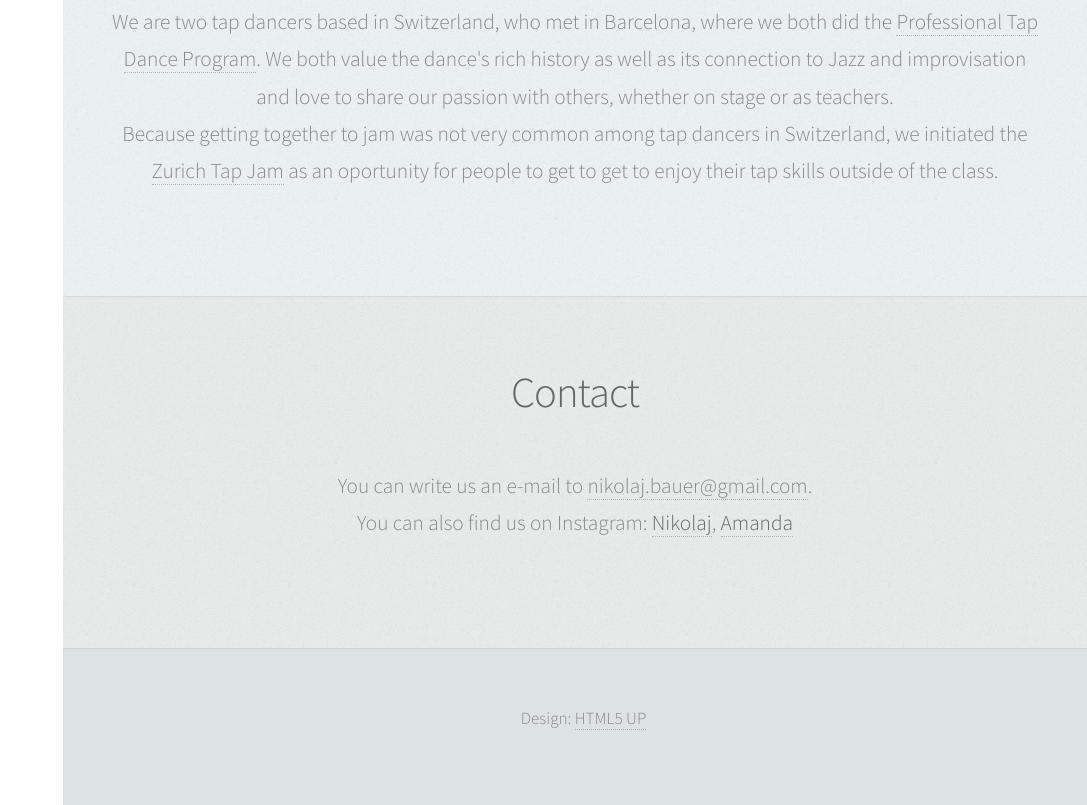
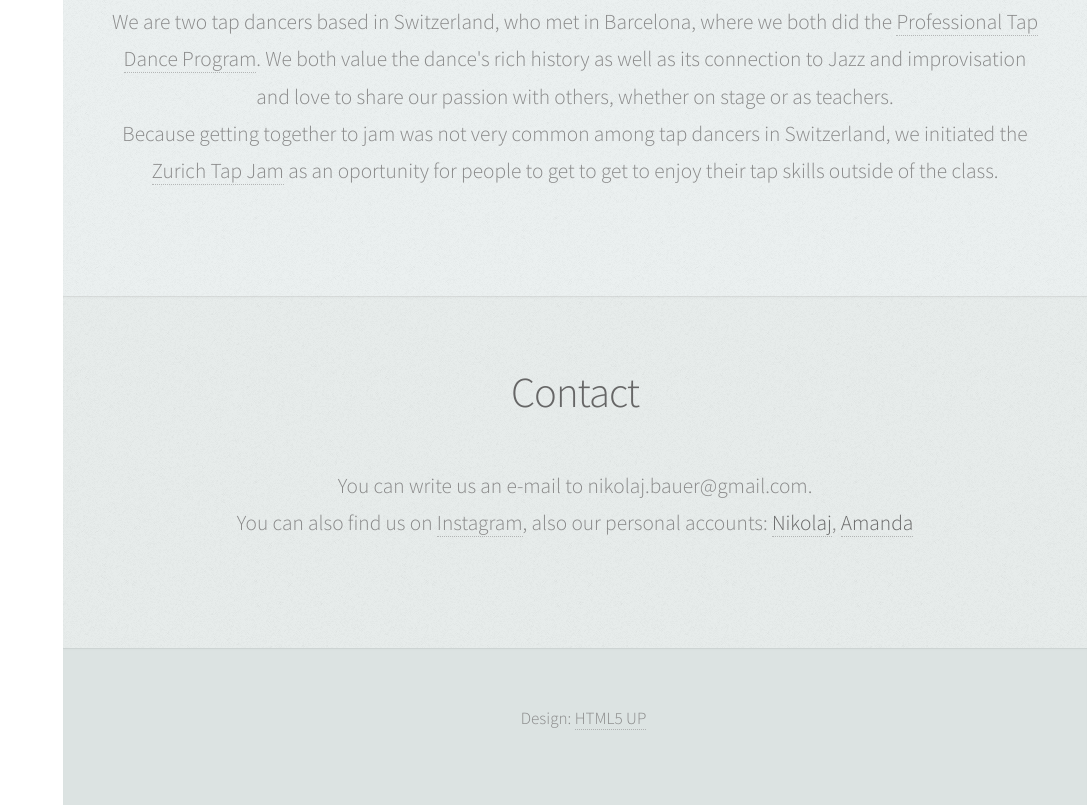
Before and after one commit to Boffl/tap_grooves_page, a plain HTML site: page index.html in a window 1280 px wide. Shown: the part 1790-2595 px from the top of the page, without its empty margins (193-1280 px from the left). Drawn offline with Linux system fonts and the light colour scheme.

Commit message:
remove email-link, add IG page

```diff
--- a/index.html
+++ b/index.html
@@ -150,8 +150,7 @@
 								<h2>Contact</h2>
 							</header>
 
-							<p>You can write us an e-mail to <a href="mailto:nikolaj.bauer@gmail.com">nikolaj.bauer@gmail.com</a>. <br>You can also find us on
-								Instagram: <a href="https://www.instagram.com/bauer.nikolaj/"><strong>Nikolaj</strong></a>,
+							<p>You can write us an e-mail to nikolaj.bauer@gmail.com. <br>You can also find us on <a href="https://www.instagram.com/tap_grooves/">Instagram</a>, also our personal accounts: <a href="https://www.instagram.com/bauer.nikolaj/"><strong>Nikolaj</strong></a>,
 							<a href="https://www.instagram.com/_grooovy_/"><strong>Amanda</strong> </a> </p>
 
 							<!---
```
